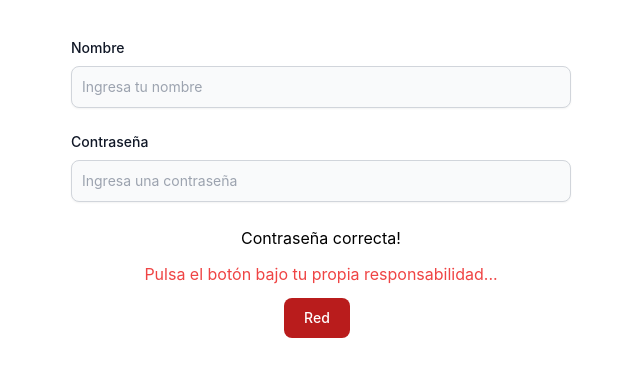
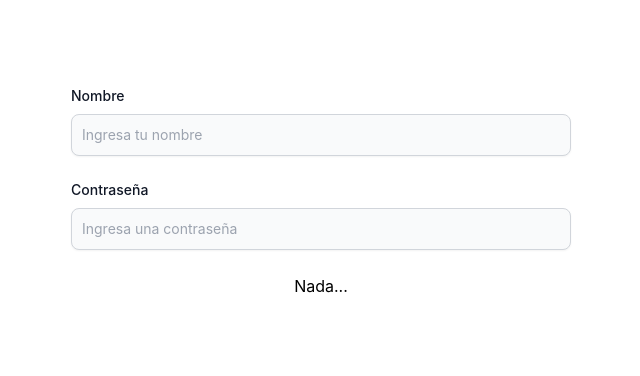
Before and after one commit to DirkGaston/estado-de-componentes-y-eventos, a React (Create React App) app: page / in a window 1280 px wide. Shown: the top 376 px of the page, without its empty margins (319-959 px from the left). Built offline with nearby package versions, Linux system fonts and the light colour scheme.

Commit message:
implementación useState y eventHandler como prop

```diff
--- a/src/App.js
+++ b/src/App.js
@@ -1,12 +1,19 @@
 import "./App.css";
+import { useState } from "react";
 import Input from "./components/Input";
 import Button from "./components/Button";
 
 function App() {
+  const [inputValue, setInputValue] = useState("");
+  const handleChange = (e) => {
+    console.log(e.target.value);
+    setInputValue(e.target.value);
+  };
+
   return (
     <div className="flex flex-col justify-center items-center h-96">
-      <Input />
-      <Button />
+      <Input handleChange={handleChange} value={inputValue} />
+      {inputValue === "252525" ? <Button /> : "Nada..."}
     </div>
   );
 }
--- a/src/components/Button.jsx
+++ b/src/components/Button.jsx
@@ -2,13 +2,17 @@ const Button = () => {
   return (
     <div className="flex flex-col justify-center items-center">
       <p className="mb-3">Contraseña correcta!</p>
-      <p className="mb-3 text-red-500">Pulsa el botón bajo tu propia responsabilidad...</p>
-      <button
-        type="button"
-        class="focus:outline-none text-white bg-red-700 hover:bg-red-800 focus:ring-4 focus:ring-red-300 font-medium rounded-lg text-sm px-5 py-2.5 mr-2 mb-2 dark:bg-red-600 dark:hover:bg-red-700 dark:focus:ring-red-900"
-      >
-        Red
-      </button>
+      <p className="mb-3 text-red-500">
+        Pulsa el botón bajo tu propia responsabilidad...
+      </p>
+      <a href="https://trollface.dk/">
+        <button
+          type="button"
+          className="focus:outline-none text-white bg-red-700 hover:bg-red-800 focus:ring-4 focus:ring-red-300 font-medium rounded-lg text-sm px-5 py-2.5 mr-2 mb-2 dark:bg-red-600 dark:hover:bg-red-700 dark:focus:ring-red-900"
+        >
+          💣
+        </button>
+      </a>
     </div>
   );
 };
--- a/src/components/Input.jsx
+++ b/src/components/Input.jsx
@@ -1,13 +1,10 @@
-const Input = () => {
-  const handleChange = (e) => {
-    console.log(e.target.value);
-  };
+const Input = ({ handleChange, inputValue }) => {
   return (
     <div className="inputContainer">
-      <div class="mb-6">
+      <div className="mb-6">
         <label
-          for="name"
-          class="block mb-2 text-sm font-medium text-gray-900 dark:text-gray-300"
+          htmlFor="name"
+          className="block mb-2 text-sm font-medium text-gray-900 dark:text-gray-300"
         >
           Nombre
         </label>
@@ -15,15 +12,16 @@ const Input = () => {
           onChange={handleChange}
           type="name"
           id="name"
-          class="shadow-sm bg-gray-50 border border-gray-300 text-gray-900 text-sm rounded-lg focus:ring-blue-500 focus:border-blue-500 block w-full p-2.5 dark:bg-gray-700 dark:border-gray-600 dark:placeholder-gray-400 dark:text-white dark:focus:ring-blue-500 dark:focus:border-blue-500 dark:shadow-sm-light"
+          className="shadow-sm bg-gray-50 border border-gray-300 text-gray-900 text-sm rounded-lg focus:ring-blue-500 focus:border-blue-500 block w-full p-2.5 dark:bg-gray-700 dark:border-gray-600 dark:placeholder-gray-400 dark:text-white dark:focus:ring-blue-500 dark:focus:border-blue-500 dark:shadow-sm-light"
           placeholder="Ingresa tu nombre"
+          value={inputValue}
           required
         />
       </div>
-      <div class="mb-6">
+      <div className="mb-6">
         <label
-          for="password"
-          class="block mb-2 text-sm font-medium text-gray-900 dark:text-gray-300"
+          htmlFor="password"
+          className="block mb-2 text-sm font-medium text-gray-900 dark:text-gray-300"
         >
           Contraseña
         </label>
@@ -31,8 +29,9 @@ const Input = () => {
           onChange={handleChange}
           type="password"
           id="password"
-          class="shadow-sm bg-gray-50 border border-gray-300 text-gray-900 text-sm rounded-lg focus:ring-blue-500 focus:border-blue-500 block w-full p-2.5 dark:bg-gray-700 dark:border-gray-600 dark:placeholder-gray-400 dark:text-white dark:focus:ring-blue-500 dark:focus:border-blue-500 dark:shadow-sm-light"
+          className="shadow-sm bg-gray-50 border border-gray-300 text-gray-900 text-sm rounded-lg focus:ring-blue-500 focus:border-blue-500 block w-full p-2.5 dark:bg-gray-700 dark:border-gray-600 dark:placeholder-gray-400 dark:text-white dark:focus:ring-blue-500 dark:focus:border-blue-500 dark:shadow-sm-light"
           placeholder="Ingresa una contraseña"
+          value={inputValue}
           required
         />
       </div>
```
